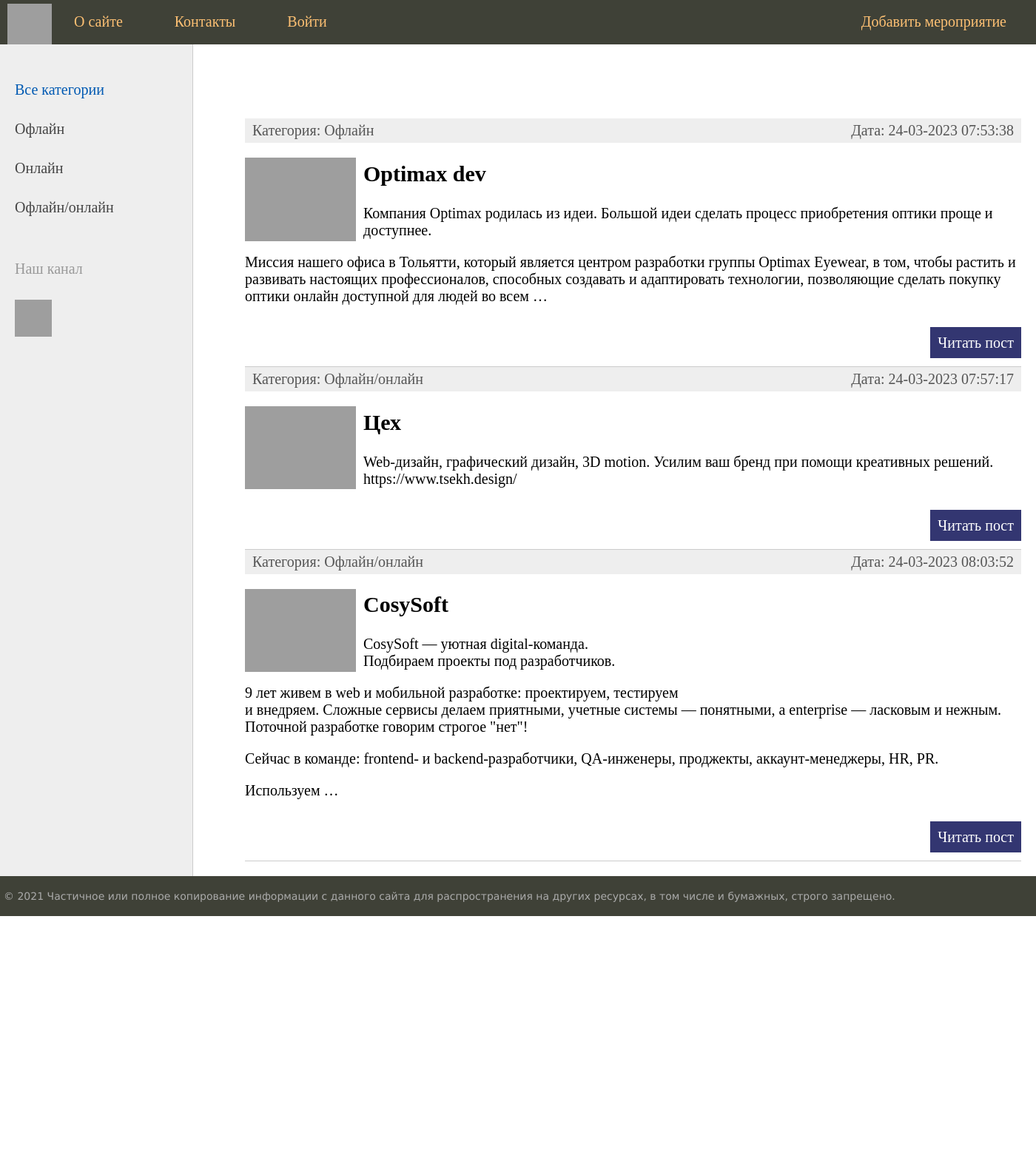
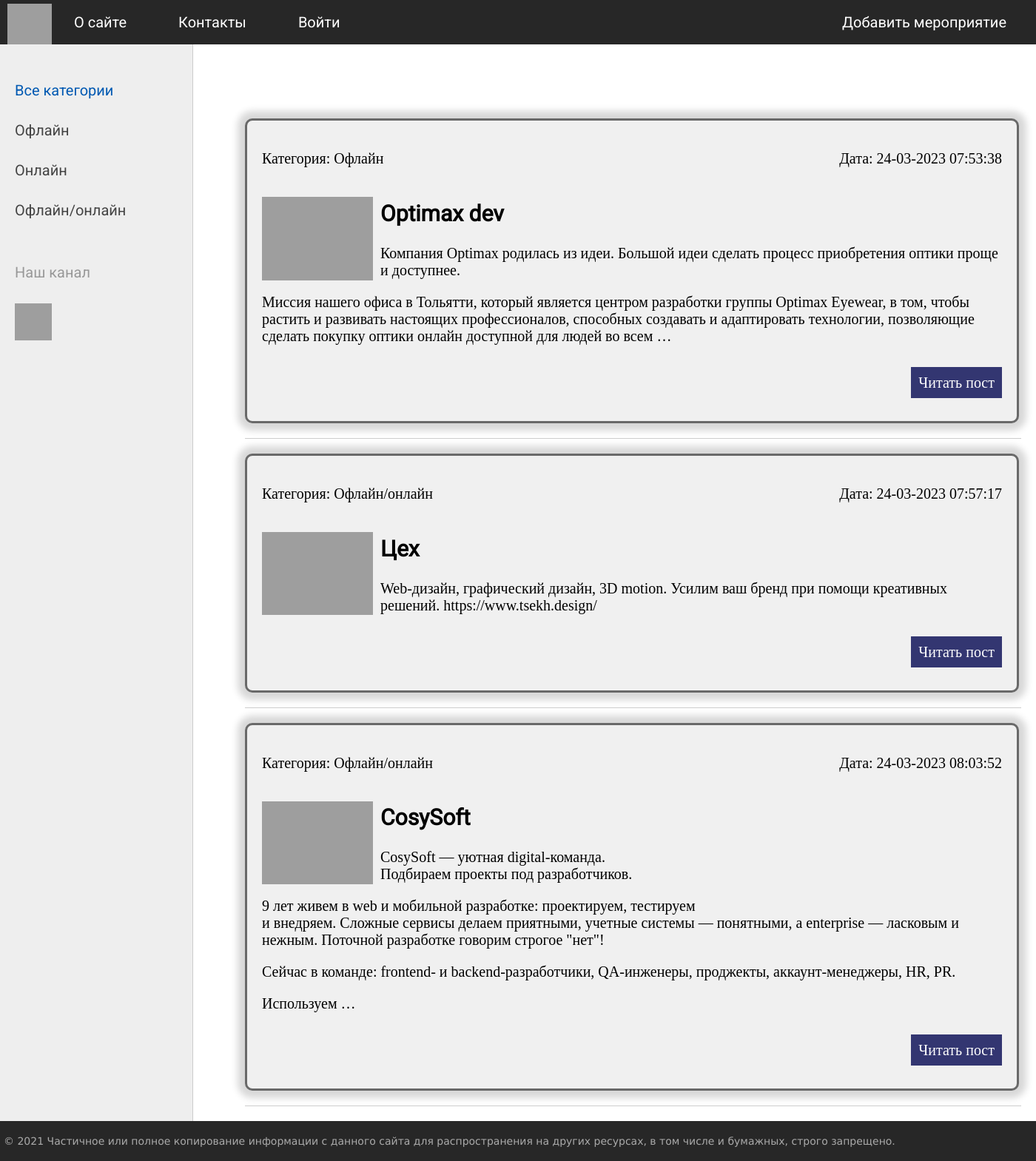
Before and after one commit to masterchuAMS/meetup_site, a Django app: page / in a window 1400 px wide. Shown: the whole page at 74% size. Before the commit the page ends 1238 px from the top, so only its background shows below. Run offline with Django 4.2, Linux system fonts and the light colour scheme; data comes from the database, SQL or seed files in the repository; grey boxes are pictures that could not be loaded.

Commit message:
new css and minor updates

```diff
--- a/meetup_site/meetup_site/settings.py
+++ b/meetup_site/meetup_site/settings.py
@@ -38,7 +38,7 @@
     'django.contrib.sessions',
     'django.contrib.messages',
     'django.contrib.staticfiles',
-    'meetups'
+    'meetups',
 ]
 
 MIDDLEWARE = [
--- a/meetup_site/meetups/static/mysite/css/styles.css
+++ b/meetup_site/meetups/static/mysite/css/styles.css
@@ -1,11 +1,34 @@
+
 html, body {
-	font-family: 'Montserrat';
+	font-family: 'Roboto', sans-serif;
 	margin: 0;
 	padding: 0;
 	height: 100%;
 	width: 100%;
 	color: #444;
+	box-sizing: border-box;
 }
+
+
+/*########PAGE########*/
+
+.page_title{
+	font-family: 'Roboto', sans-serif;
+}
+.page_card{
+	width: 1000px;
+	border: 3px solid #696969;
+	border-radius: 10px;
+	padding: 20px;
+	margin: 20px 0;
+	background-color: #f0f0f0;
+	box-shadow: #d8d8d8 0px 0px 10px 10px;
+}
+.page_cats{
+	display: flex;
+	justify-content: space-between;
+}
+/*########PAGE########*/
 
 a {
 	color: #0059b2;
@@ -32,6 +55,7 @@
 
 p.link-read-post {
 	text-align: right;
+
 }
 p.link-read-post a {
 	padding: 10px;
@@ -42,7 +66,7 @@
 }
 
 div.article-panel {
-    background: #eee;
+    background: #ffffff;
     padding: 5px 10px 5px 10px;
     box-sizing: border-box;
     overflow: hidden;
@@ -85,7 +109,9 @@
 	width: 70px;
 	height: 60px;
 }
-
+.mainmenu{
+	background-color: #272727;
+}
 ul.mainmenu {
 	list-style: none;
 	margin: 0;
@@ -103,11 +129,11 @@
 ul.mainmenu li.last {float: right;}
 
 ul.mainmenu li a {
-	color: #fdc073;
+	color: #ffffff;
 	text-decoration: none;
 }
 ul.mainmenu li a:hover {
-	color: #FDA83D;
+	color: #e4d5c3;
 }
 
 .panelitems {
@@ -271,7 +297,7 @@
 	list-style: none;
 	margin: 0;
 	padding: 14px 0 0 0;
-	background: #3F4137;
+	background: #ffffff;
 	width: 100%;
 	height: 50px;
 	border-top: 1px solid #959A82;
@@ -354,7 +380,7 @@
 #footer {
 	box-sizing: border-box;
 
-	background: #3F4137;
+	background-color: #272727;
 	padding: 5px;
 	color: #aaa;
 	font-size: 14px;
@@ -366,18 +392,21 @@
 	text-decoration: underline;
 	color: #aaa;
 }
-
 .form-input {
     width: 300px;
     font-size: 16px;
+    border-radius: 5px;
 }
-
+input#id_photo{
+	width: 120px;
+	height: 30px;
+	background-color: #ffffff83;
+}
 .form-label {
     display: inline-block;
-    min-width: 150px;
+    min-width: 200px;
     vertical-align: top;
 }
-
 .form-error ul {
     list-style: none;
     padding: 0;
--- a/meetup_site/meetups/templates/mysite/base.html
+++ b/meetup_site/meetups/templates/mysite/base.html
@@ -8,6 +8,9 @@
 	<meta http-equiv="Content-Type" content="text/html; charset=utf-8">
 	<link rel="shortcut icon" href="{% static 'mysite/images/main.ico' %}" type="image/x-icon"/>
 	<meta name="viewport" content="width=device-width, initial-scale=1.0">
+	<link rel="preconnect" href="https://fonts.googleapis.com">
+	<link rel="preconnect" href="https://fonts.gstatic.com" crossorigin>
+	<link href="https://fonts.googleapis.com/css2?family=Roboto&display=swap" rel="stylesheet">
 </head>
 <body>
 <table class="table-page" border=0 cellpadding="0" cellspacing="0">
--- a/meetup_site/meetups/templates/mysite/index.html
+++ b/meetup_site/meetups/templates/mysite/index.html
@@ -3,16 +3,18 @@
 {% block content %}
 <ul class="list-articles">
 	{% for p in posts %}
-			<li><div class="article-panel">
+			<li><div class="page_card">
+	<div class="page_cats">
 	<p class="first">Категория: {{p.cat}}</p>
 	<p class="last">Дата: {{p.time_update|date:"d-m-Y H:i:s"}}</p>
+	</div>
 
-</div>
+
 	{% if p.photo %}
 		<p><img class="img-article-left thumb" src="{{p.photo.url}}"> </p>
 	{% endif %}
 
-				<h2>{{p.title}}</h2>
+					<h2  class="page_title">{{p.title}}</h2>
 		{% autoescape on %}
 		{{p.content|linebreaks|truncatewords:50}}
 		{% endautoescape %}
@@ -22,3 +24,4 @@
 		{% endfor %}
 	</ul>
 	{% endblock %}
+</div>
--- a/meetup_site/meetups/templates/mysite/post.html
+++ b/meetup_site/meetups/templates/mysite/post.html
@@ -1,7 +1,7 @@
 {% extends 'mysite/base.html' %}
 
 {% block content %}
-<h1>{{post.title}}</h1>
+<h1  class="page_title">{{post.title}}</h1>
 
 {% if post.photo %}
 <p><img class="img-article-left" src="{{post.photo.url}}"></p>
```
Also changed, not shown: meetup_site/meetups/forms.py (+8 -2 lines). Lines whose indentation alone changed are shown as unchanged.
